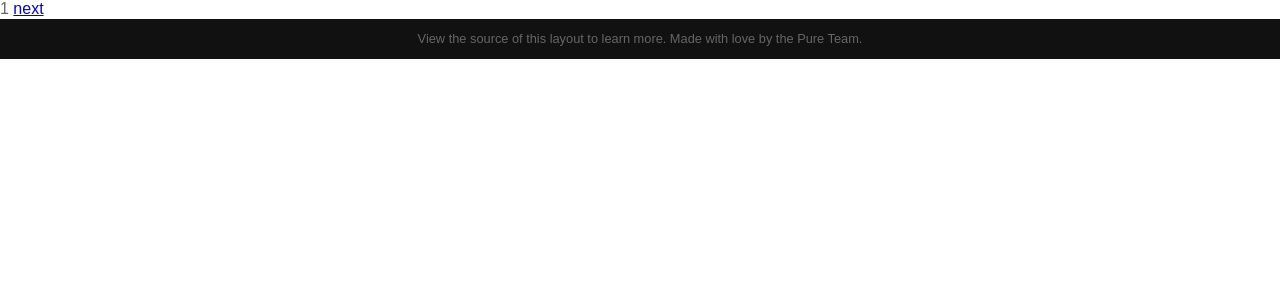
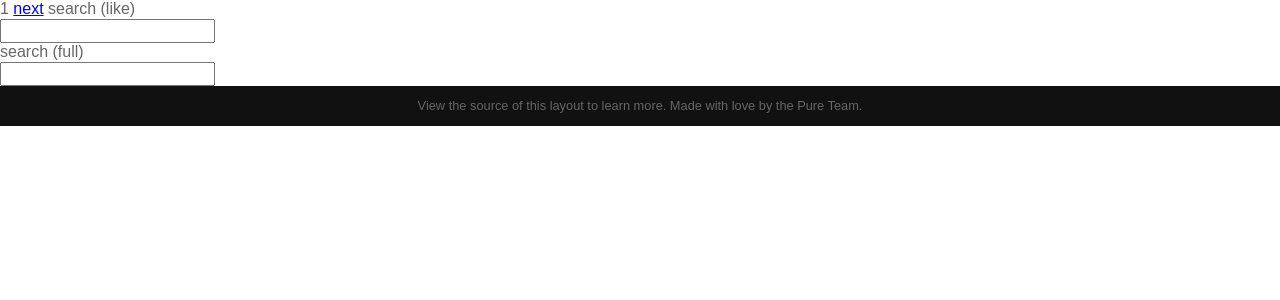
Before and after one commit to csci5117s23/session10-longform-activity-kluver, a Flask app: page /pen in a window 1280 px wide. Shown: the part 50-350 px from the top of the page. Run offline with Flask 2, Linux system fonts and the light colour scheme; data that the repository does not hold is empty; some libraries are stand-ins or nearby versions.

Commit message:
now with searching!

```diff
--- a/db.py
+++ b/db.py
@@ -95,3 +95,34 @@ def like_pen(pen_id, user_id):
 def unlike_pen(pen_id, user_id):
     with get_db_cursor(True) as cur:
         cur.execute("""delete from pen_likes where user_id = %s and pen_id=%s""" , (user_id, pen_id,))
+
+
+
+
+def search_pens_like(term, page, per_page=15):
+    """
+    page is 0 indexed.
+    """
+    with get_db_cursor(False) as cur:
+        term = "%"+term+"%"
+        term.replace(" ", "%")
+        # % is the wildcard for like.
+        cur.execute("select id, name, image from pens where text like %s limit %s offset %s", (term, per_page, per_page*page))
+        return cur.fetchall()
+
+
+
+def search_pens(term, page, per_page=15):
+    """
+    page is 0 indexed.
+    """
+    with get_db_cursor(False) as cur:
+        # The where uses the full text search algorithm to match
+        # the order likewise uses full text search to match
+        cur.execute("""select id, name, image
+                       from pens
+                       where to_tsvector('english', text) @@ plainto_tsquery('english', %s)
+                       order by ts_rank(to_tsvector('english', text), plainto_tsquery('english', %s)) desc
+                       limit %s offset %s""",
+                       (term, term, per_page, per_page*page))
+        return cur.fetchall()
--- a/server.py
+++ b/server.py
@@ -95,6 +95,20 @@ def pen_index():
     page = int(request.args.get("page", 1))-1
     return render_template("pens.html", pens=db.get_pens(page=page))
 
+@app.route("/pen/search_like")
+def pen_index_search1():
+    page = int(request.args.get("page", 1))-1
+    term = request.args.get("q","")
+    return render_template("pens.html", pens=db.search_pens_like(term, page=page))
+
+@app.route("/pen/search_full")
+def pen_index_search2():
+    page = int(request.args.get("page", 1))-1
+    term = request.args.get("q","")
+    return render_template("pens.html", pens=db.search_pens(term, page=page))
+
+
+
 @app.route("/pen/<int:pen_id>")
 def get_pen(pen_id):
     pen = db.get_pen(pen_id)
--- a/templates/pens.html
+++ b/templates/pens.html
@@ -7,6 +7,14 @@
     {% endif %}
     {{request.args.get('page',1)}}
     <a href="/pen?page={{(request.args.get('page',1) | int) +1}}">next</a>
+    search (like)
+    <form action="/pen/search_like" method="GET">
+        <input type="search" name="q">
+    </form>
+    search (full)
+    <form action="/pen/search_full" method="GET">
+        <input type="search" name="q">
+    </form>
 </div>
 
 <div class="pure-g purefix-stretch">
```
